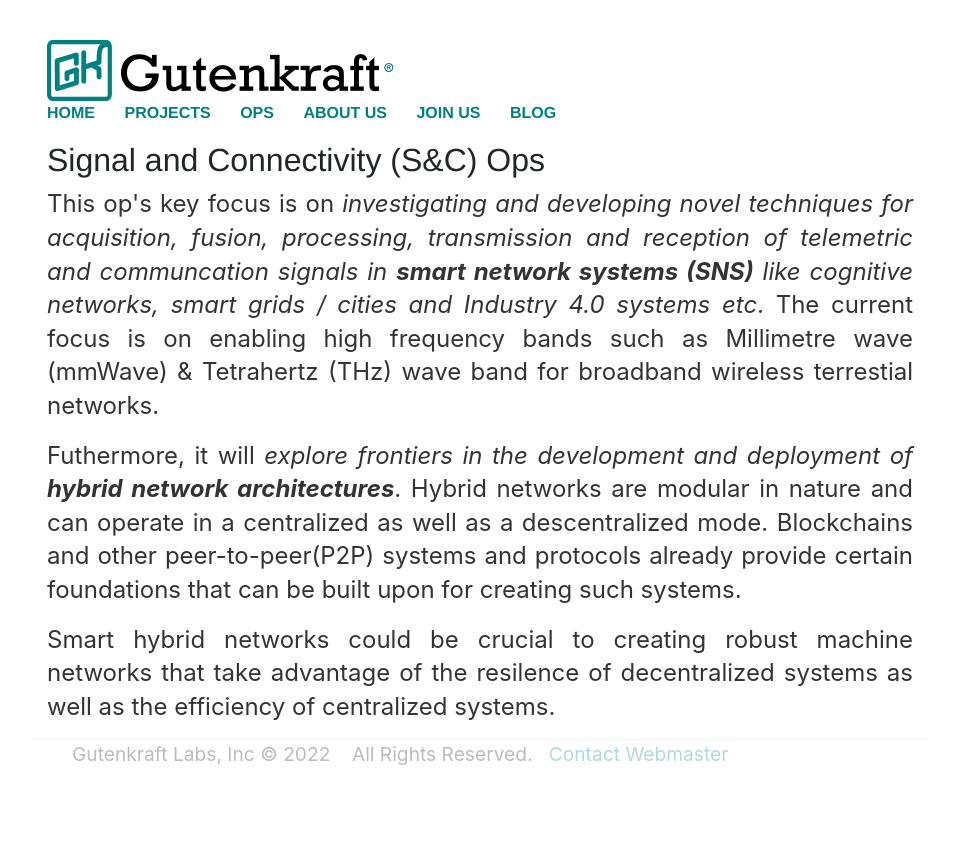
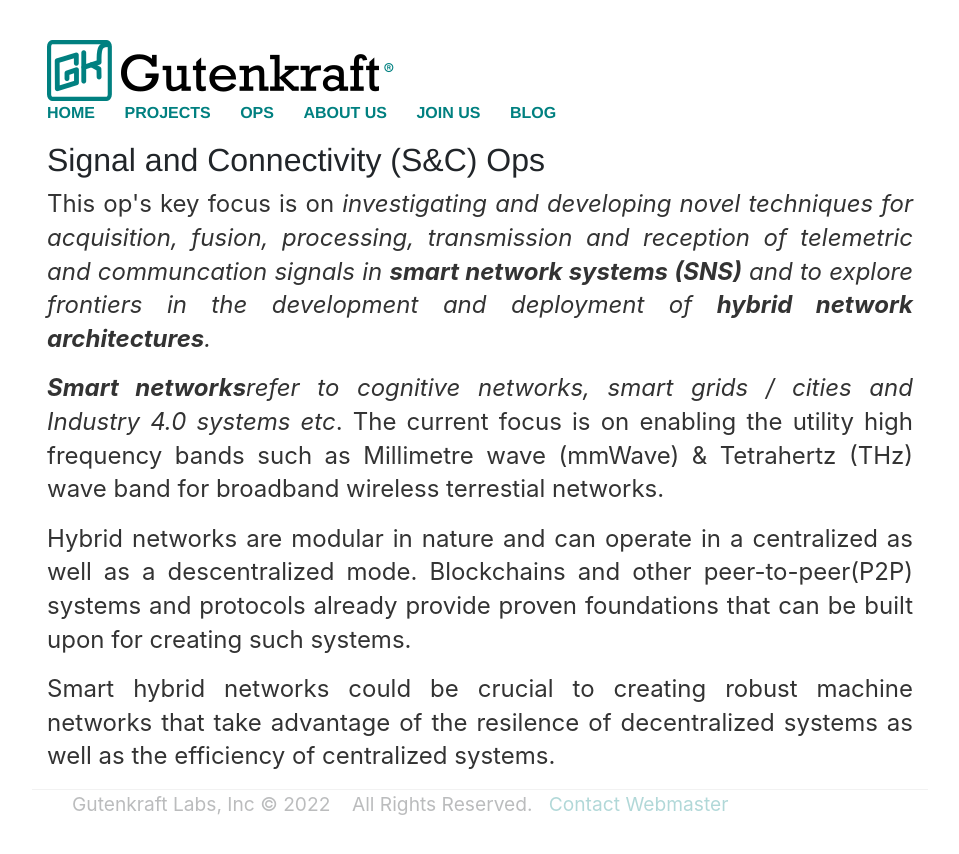
Before and after one commit to oferonmi/datafilik.github.io, a Jekyll site: the page built from ops/snc_op/index.html, in a window 1280 px wide. Shown: the top 854 px of the page, without its empty margins (160-1119 px from the left). Built offline with Jekyll 4.4.1, drawn with Linux system fonts in a browser that asks for light colours.

Commit message:
snc_op page update

```diff
--- a/ops/snc_op/index.html
+++ b/ops/snc_op/index.html
@@ -6,11 +6,14 @@ title: Gutenkraft - S&C Ops
 <div class="container">
     <h1>Signal and Connectivity (S&C) Ops</h1>
     <p align="justify">
-        This op's key focus is on <em>investigating and developing novel techniques for acquisition, fusion, processing, transmission and reception of telemetric and communcation signals in <b>smart network systems (SNS)</b> like cognitive networks, smart grids / cities and Industry 4.0 systems etc</em>. The current focus is on enabling high frequency bands  such as Millimetre wave (mmWave) & Tetrahertz (THz) wave band for broadband wireless terrestial networks.
+        This op's key focus is on <em>investigating and developing novel techniques for acquisition, fusion, processing, transmission and reception of telemetric and communcation signals in <b>smart network systems (SNS)</b> and to <em> explore frontiers in the development and deployment of <b>hybrid network architectures</b></em>.
+    </p>
+    <p align="justify">
+        <b>Smart networks</b>refer to cognitive networks, smart grids / cities and Industry 4.0 systems etc</em>. The current focus is on enabling the utility high frequency bands such as Millimetre wave (mmWave) & Tetrahertz (THz) wave band for broadband wireless terrestial networks.
     </p>
 
     <p align="justify">
-        Futhermore, it will <em>explore frontiers in the development and deployment of <b>hybrid network architectures</b></em>. Hybrid networks are modular in nature and can operate in a centralized as well as a descentralized mode. Blockchains and other peer-to-peer(P2P) systems and protocols already provide certain foundations that can be built upon for creating such systems.
+        Hybrid networks are modular in nature and can operate in a centralized as well as a descentralized mode. Blockchains and other peer-to-peer(P2P) systems and protocols already provide proven foundations that can be built upon for creating such systems.
     </p>
 
     <p align="justify">
```
